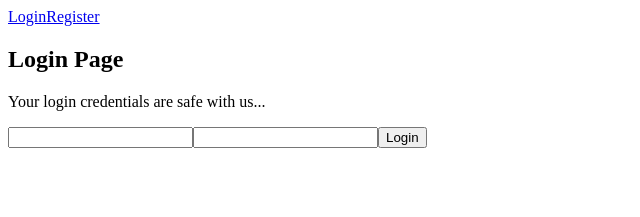
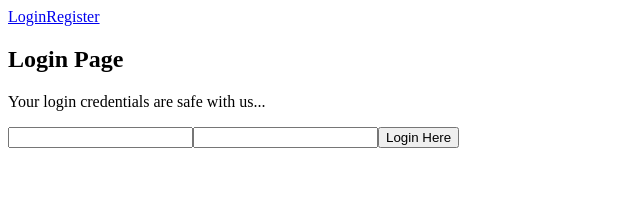
Before and after one commit to practiceuserjain/restapp, a React app in the folder frontend/: page / in a window 1280 px wide. Shown: the top 217 px of the page, without its empty margins (0-640 px from the left). Built offline with nearby package versions, Linux system fonts and the light colour scheme; the HTML template or start-up script is replaced by a standard one.

Commit message:
Login button

```diff
--- a/frontend/src/pages/Login.jsx
+++ b/frontend/src/pages/Login.jsx
@@ -40,7 +40,7 @@
         <input name="email" onChange={change} className="form-control mb-2" />
         <input name="password" type="password" onChange={change} className="form-control mb-2" />
 
-        <button className="btn btn-success">Login</button>
+        <button className="btn btn-success">Login Here</button>
       </form>
 
     </div>
```
